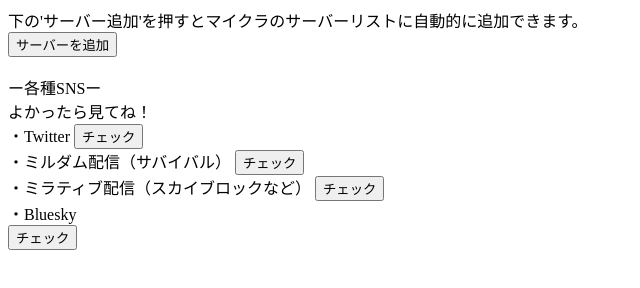
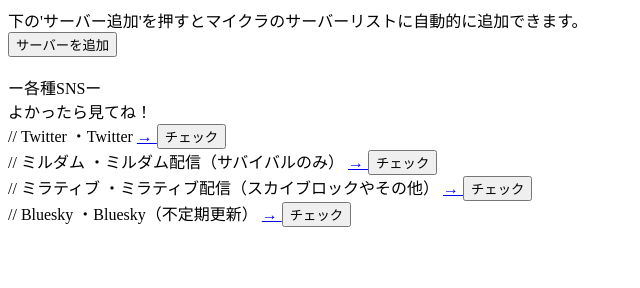
Before and after one commit to yohacra/mcbe-newserver, a plain HTML site: page index.html in a window 1280 px wide. Shown: the whole page, without its empty margins (0-640 px from the left). Drawn offline with Linux system fonts and the light colour scheme.

Commit message:
Update index.html

```diff
--- a/index.html
+++ b/index.html
@@ -5,16 +5,20 @@
           <button>サーバーを追加</button><br><br></a>
    <text>ー各種SNSー</text><br>
       <body>よかったら見てね！</body><br>
+         // Twitter
          <body>・Twitter</body>
-  <a href="https://bit.ly/yhne_">
+            <a href="https://bit.ly/yhne_"> →
             <button>チェック</button><br></a>
- <body>・ミルダム配信（サバイバル）</body>
-  <a href="https://bit.ly/y-mLive">
+         // ミルダム
+         <body>・ミルダム配信（サバイバルのみ）</body>
+            <a href="https://bit.ly/y-mLive"> →
             <button>チェック</button><br></a>
- <body>・ミラティブ配信（スカイブロックなど）</body>
-  <a href="https://bit.ly/y-tLive">
+         // ミラティブ
+         <body>・ミラティブ配信（スカイブロックやその他）</body>
+            <a href="https://bit.ly/y-tLive"> →
             <button>チェック</button><br></a>
- <body>・Bluesky</body>
-  <a href="https://bsky.app/profile/yhne.bsky.social"><br>
+         // Bluesky
+         <body>・Bluesky（不定期更新）</body>
+            <a href="https://bsky.app/profile/yhne.bsky.social"> →
             <button>チェック</button></a>
 </html>
```
Lines whose indentation alone changed are shown as unchanged.
